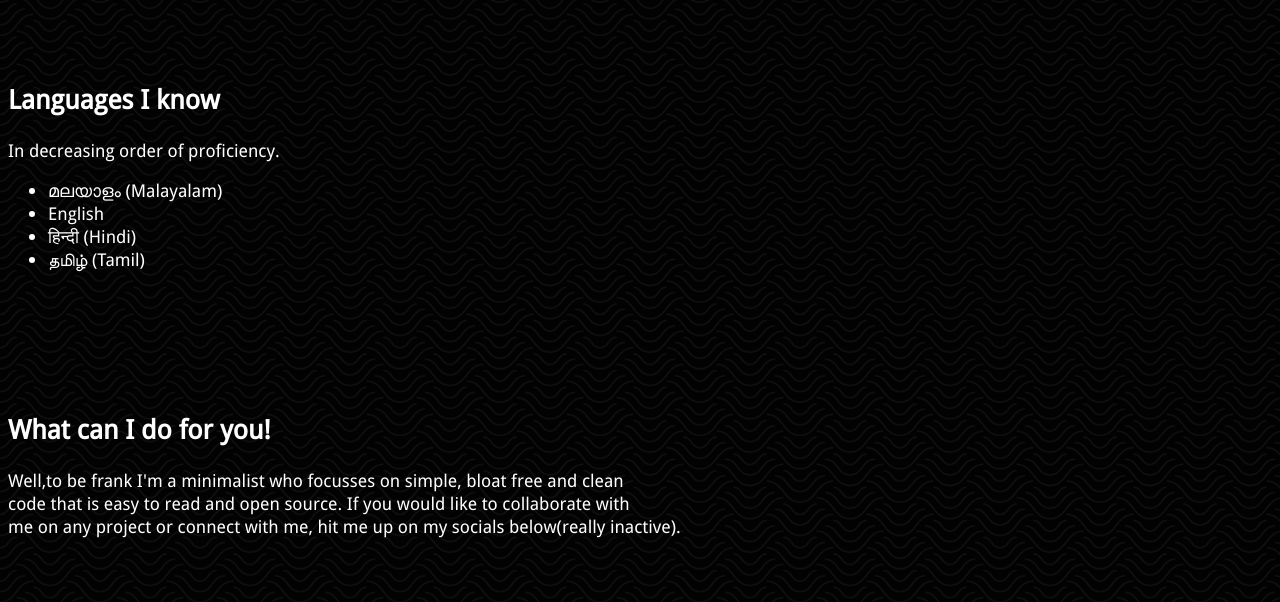
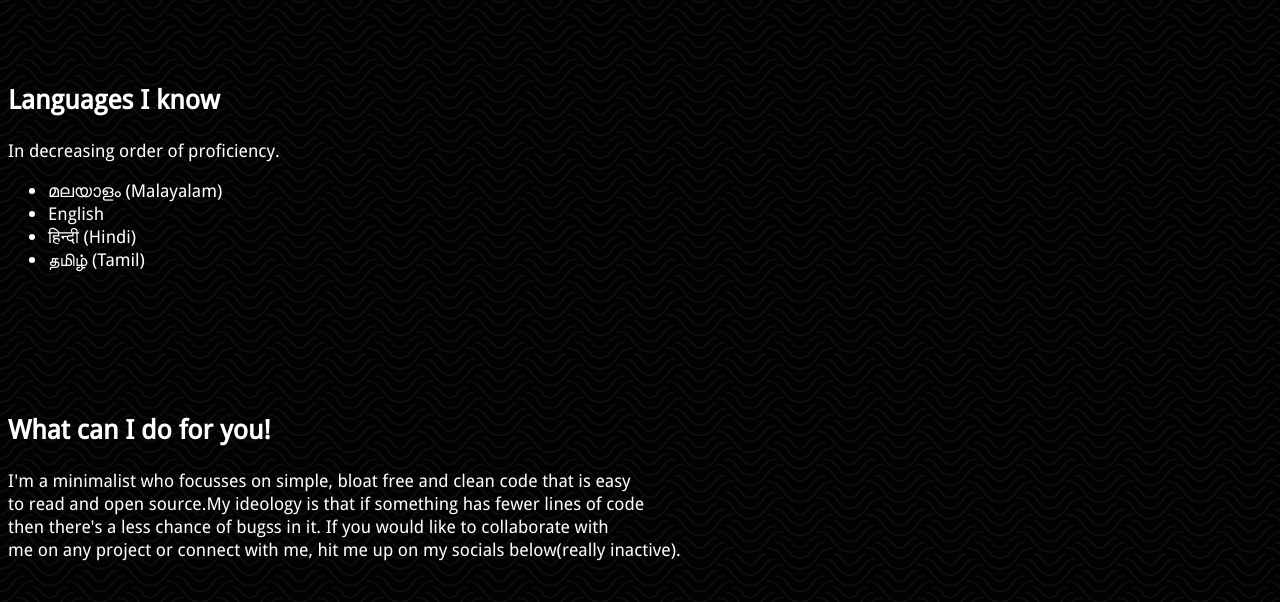
Before and after one commit to arjun-g-krishna/arjun-g-krishna.github.io, a plain HTML site: page index.html in a window 1280 px wide. Shown: the part 2497-3099 px from the top of the page. Drawn offline with Linux system fonts and the light colour scheme.

Commit message:
Update index.html

```diff
--- a/index.html
+++ b/index.html
@@ -100,8 +100,9 @@
   <div class="blog">
     <h2>What can I do for you!</h2>
     <p>
-      Well,to be frank I'm a minimalist who focusses on simple, bloat free and clean<br>
-      code that is easy to read and open source. If you would like to collaborate with <br>
+      I'm a minimalist who focusses on simple, bloat free and clean code that is easy<br>
+      to read and open source.My ideology is that if something has fewer lines of code<br>
+      then there's a less chance of bugss in it. If you would like to collaborate with <br>
       me on any project or connect with me, hit me up on my socials below(really inactive).
     </p>
   </div>
```
